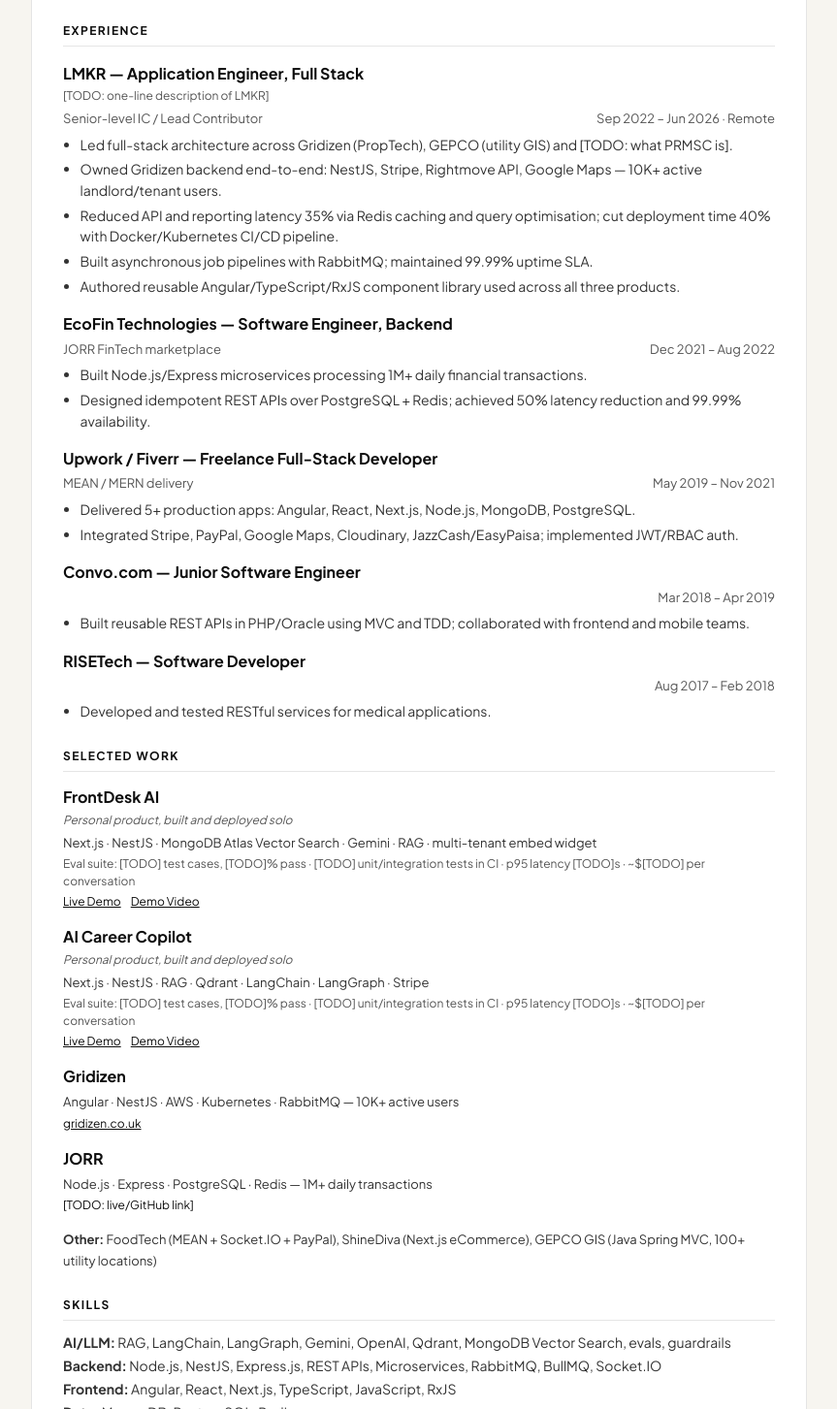
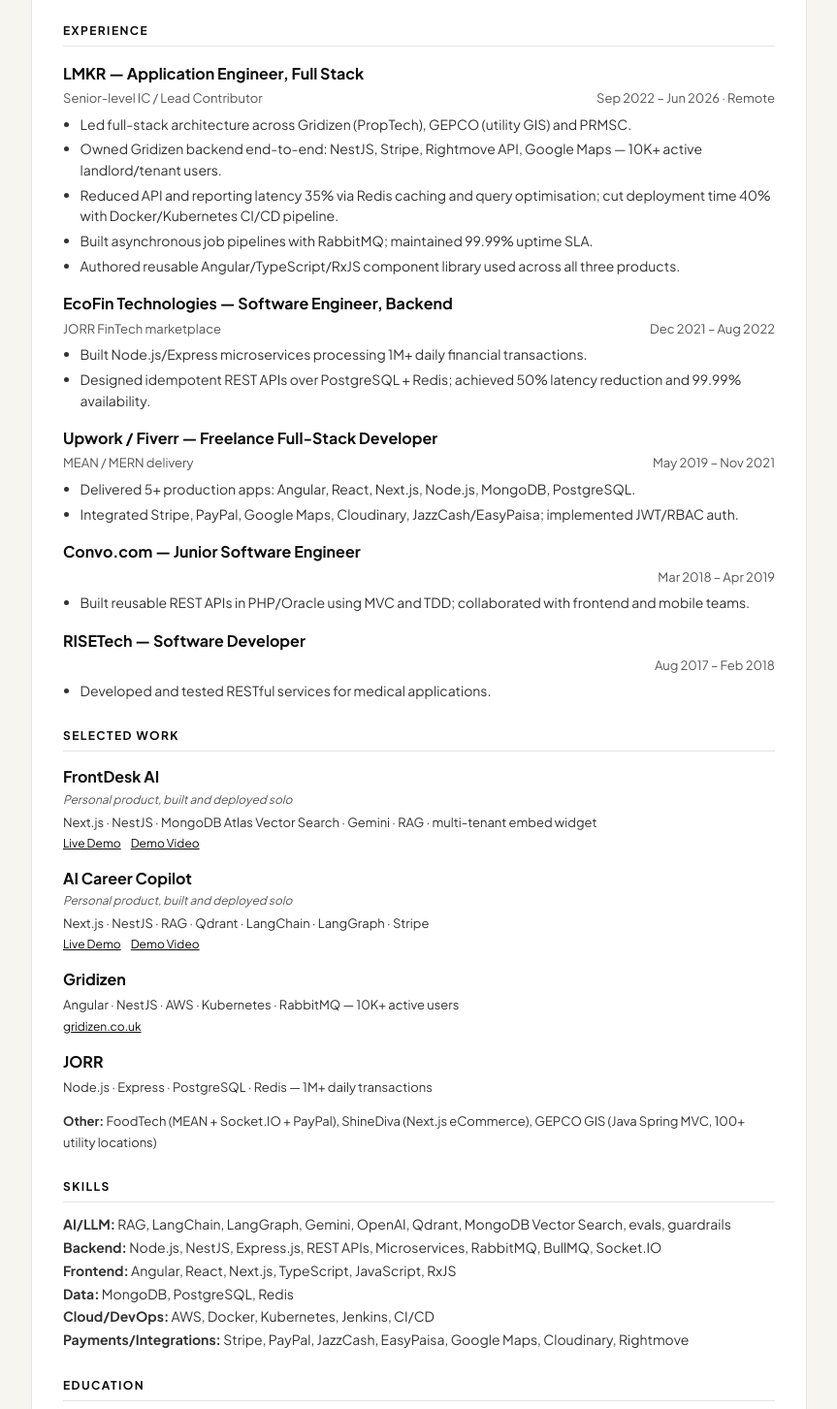
Before and after one commit to Qursom/portfolio, a website: page resume.html in a window 1280 px wide. Shown: the part 398-1851 px from the top of the page at 97% size, without its empty margins (208-1071 px from the left). Drawn offline with Linux system fonts and the light colour scheme.

Commit message:
Remove TODO placeholders from resume
Co-Authored-By: Claude Opus 5.5 <noreply@anthropic.com>

```diff
--- a/resume.html
+++ b/resume.html
@@ -80,10 +80,9 @@ li{margin:.25rem 0;}
 
   <div class="job-entry">
     <h3>LMKR — Application Engineer, Full Stack</h3>
-    <p class="company-blurb">[TODO: one-line description of LMKR]</p>
     <div class="job"><span>Senior-level IC / Lead Contributor</span> <span>Sep 2022 – Jun 2026 · Remote</span></div>
     <ul>
-      <li>Led full-stack architecture across Gridizen (PropTech), GEPCO (utility GIS) and [TODO: what PRMSC is].</li>
+      <li>Led full-stack architecture across Gridizen (PropTech), GEPCO (utility GIS) and PRMSC.</li>
       <li>Owned Gridizen backend end-to-end: NestJS, Stripe, Rightmove API, Google Maps — 10K+ active landlord/tenant users.</li>
       <li>Reduced API and reporting latency 35% via Redis caching and query optimisation; cut deployment time 40% with Docker/Kubernetes CI/CD pipeline.</li>
       <li>Built asynchronous job pipelines with RabbitMQ; maintained 99.99% uptime SLA.</li>
@@ -131,7 +130,6 @@ li{margin:.25rem 0;}
     <h3>FrontDesk AI</h3>
     <p class="proj-label">Personal product, built and deployed solo</p>
     <p class="proj-tech">Next.js · NestJS · MongoDB Atlas Vector Search · Gemini · RAG · multi-tenant embed widget</p>
-    <p class="proj-quality">Eval suite: [TODO] test cases, [TODO]% pass · [TODO] unit/integration tests in CI · p95 latency [TODO]s · ~$[TODO] per conversation</p>
     <p class="proj-links">
       <a href="https://web-tau-silk-53.vercel.app/" target="_blank" rel="noopener">Live Demo</a>
       <a href="https://www.youtube.com/watch?v=SEJeC2w_OSU" target="_blank" rel="noopener">Demo Video</a>
@@ -142,7 +140,6 @@ li{margin:.25rem 0;}
     <h3>AI Career Copilot</h3>
     <p class="proj-label">Personal product, built and deployed solo</p>
     <p class="proj-tech">Next.js · NestJS · RAG · Qdrant · LangChain · LangGraph · Stripe</p>
-    <p class="proj-quality">Eval suite: [TODO] test cases, [TODO]% pass · [TODO] unit/integration tests in CI · p95 latency [TODO]s · ~$[TODO] per conversation</p>
     <p class="proj-links">
       <a href="https://ai-career-copilot-hazel.vercel.app/" target="_blank" rel="noopener">Live Demo</a>
       <a href="https://www.youtube.com/watch?v=tp4FOE8ud_s" target="_blank" rel="noopener">Demo Video</a>
@@ -160,7 +157,6 @@ li{margin:.25rem 0;}
   <div class="proj-entry">
     <h3>JORR</h3>
     <p class="proj-tech">Node.js · Express · PostgreSQL · Redis — 1M+ daily transactions</p>
-    <p class="proj-links">[TODO: live/GitHub link]</p>
   </div>
 
   <p class="other-proj"><strong>Other:</strong> FoodTech (MEAN + Socket.IO + PayPal), ShineDiva (Next.js eCommerce), GEPCO GIS (Java Spring MVC, 100+ utility locations)</p>
```
